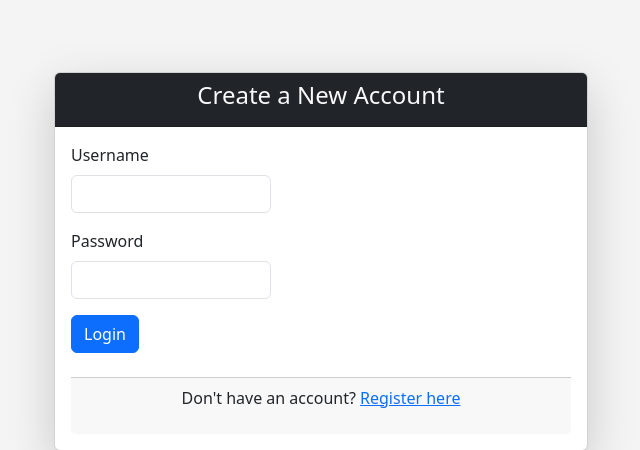
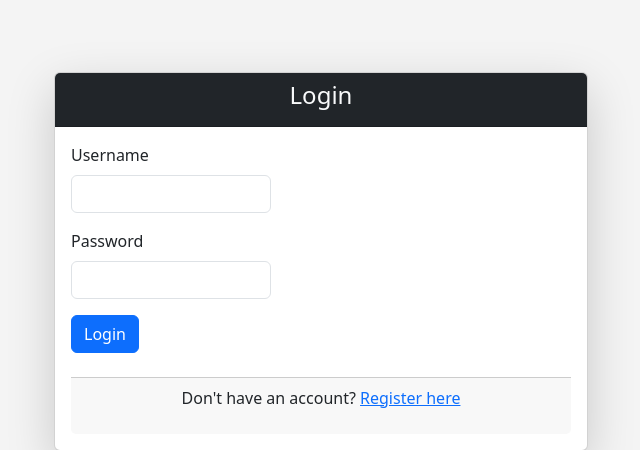
Before and after one commit to louigra/voxpopulirecipes, a Django app: page /users/login/ in a window 1280 px wide. Shown: the part 86-536 px from the top of the page, without its empty margins (319-959 px from the left). Run offline with Django 5.2, Linux system fonts and the light colour scheme.

Commit message:
fixed login card title

```diff
--- a/mysite/users/templates/authenticate/login.html
+++ b/mysite/users/templates/authenticate/login.html
@@ -6,7 +6,7 @@
       <div class="col-md-6">
           <div class="card shadow-lg">
               <div class="card-header text-center bg-dark text-light">
-                  <h4>Create a New Account</h4>
+                  <h4>Login</h4>
               </div>
               <div class="card-body">
                   <!-- Display Form Errors -->
```
